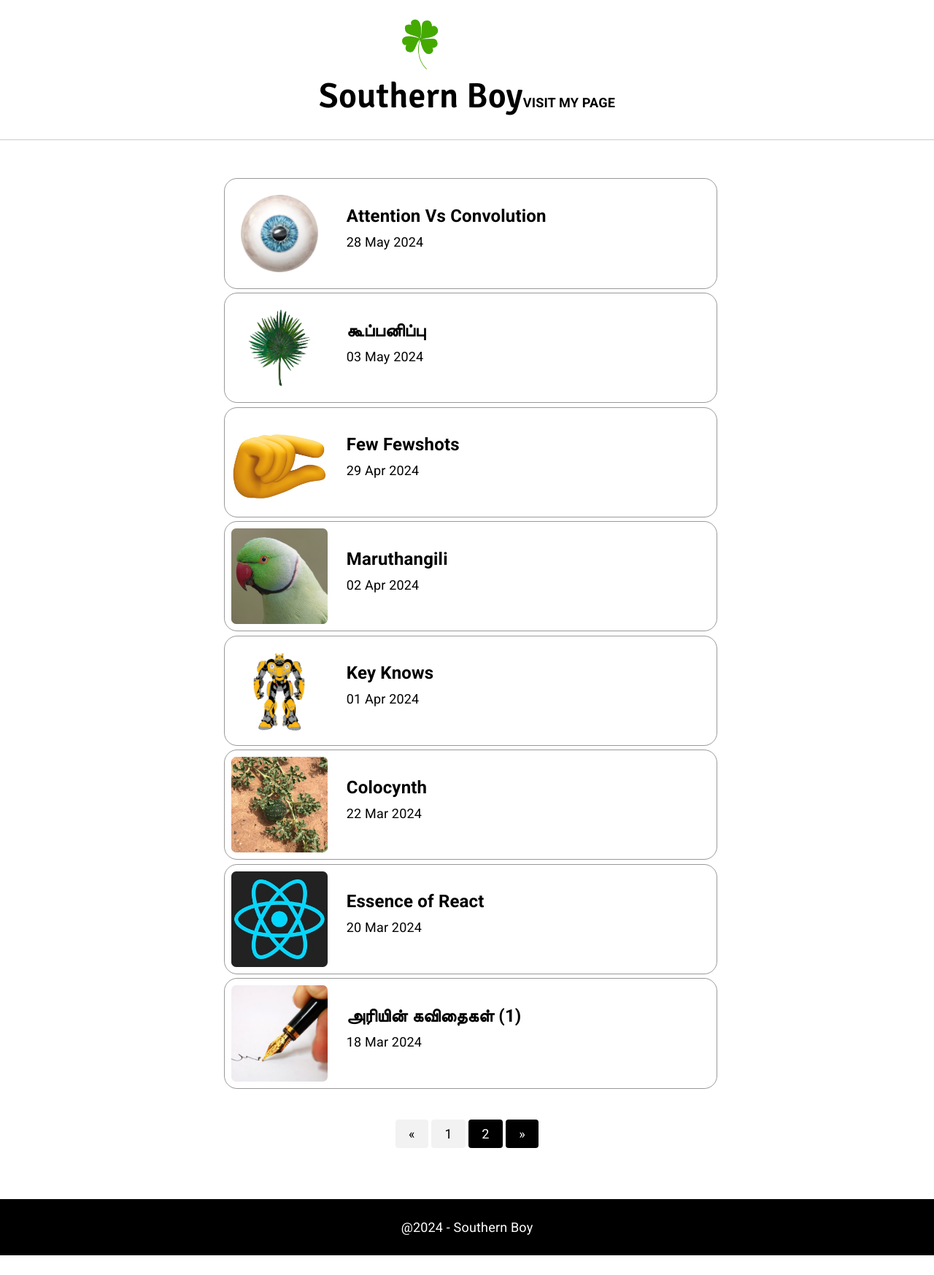
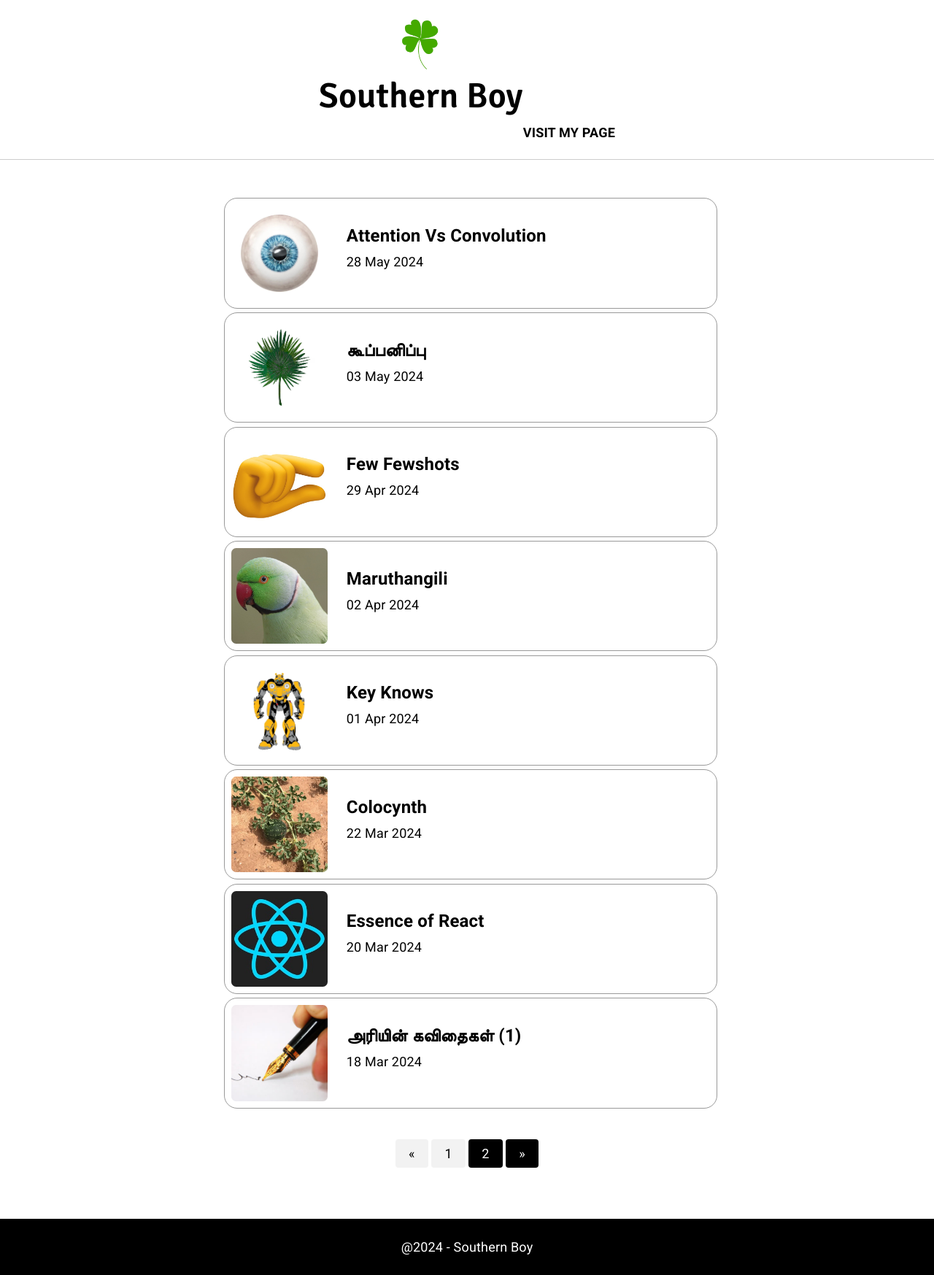
Before and after one commit to arihara-sudhan/blog, a Jekyll site: the page built from index.html, in a window 1280 px wide. Shown: the whole page at 73% size. Built offline with Jekyll 4.4.1, drawn with Linux system fonts in a browser that asks for light colours; the list of posts is cut into pages by our own code; before the commit the page ends 1720 px from its top, so only the background shows below that.

```diff
--- a/_includes/header.html
+++ b/_includes/header.html
@@ -1,7 +1,7 @@
 <header id="header">
 	<a href="{{ site.baseurl }}">
 		<img src="{{ '/img/logo.png' | prepend: site.baseurl | replace: '//', '/' }}" alt="Emerald Logo">
-	  <h1>Southern Boy</h1>
+	  <h1>Southern Boy</h1><br>
 	  <a href="https://arihara-sudhan.github.io">VISIT MY PAGE</a>
 	</a>
 </header>
```
